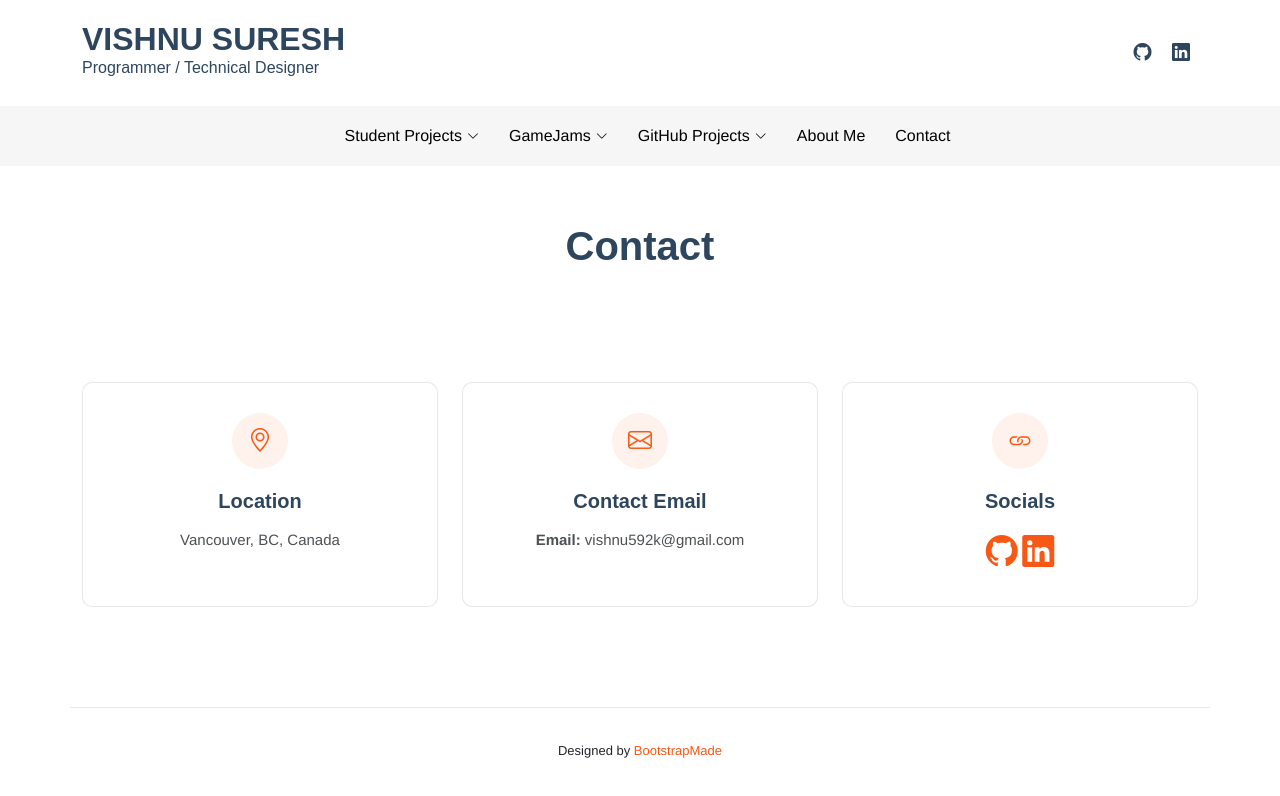
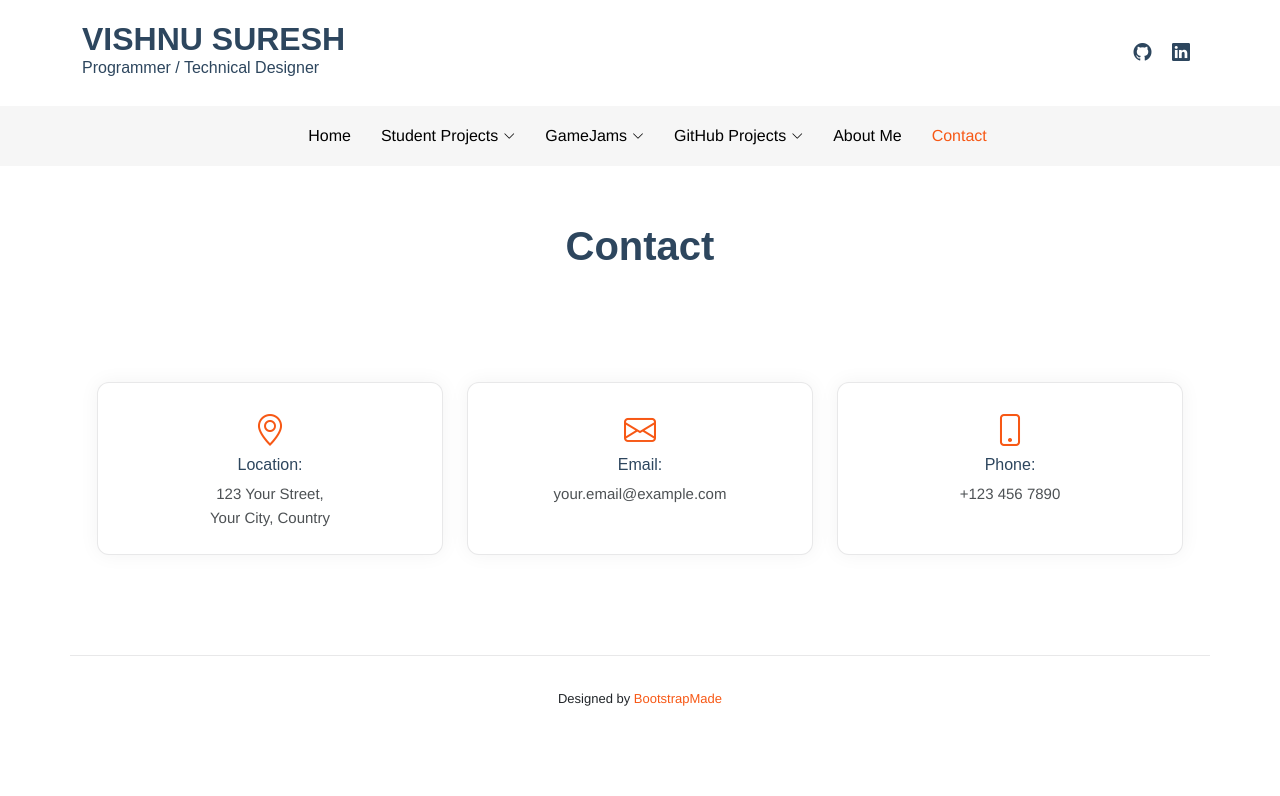
Before and after one commit to VishnuGameDesign/portfolio, a plain HTML site: page contact.html in a window 1280 px wide. Drawn offline with Linux system fonts and the light colour scheme.

Commit message:
home tab for index

```diff
--- a/assets/css/main.css
+++ b/assets/css/main.css
@@ -3317,6 +3317,32 @@ section,
   background-color: color-mix(in srgb, var(--accent-color), transparent 20%);
 }
 
+.contact .container {
+    padding-left: 15px;
+    padding-right: 15px;
+}
+
+.contact .row {
+    margin-left: 0;
+    margin-right: 0;
+    margin-right: 0;
+}
+
+.contact .info-card {
+    padding: 1.5rem;
+    border-radius: 12px;
+    box-shadow: 0 0 20px rgba(0, 0, 0, 0.05);
+    background: #fff;
+    text-align: center;
+    height: 100%;
+}
+
+    .contact .info-card i {
+        font-size: 2rem;
+        color: var(--accent-color);
+        margin-bottom: 0.5rem;
+    }
+
 /*--------------------------------------------------------------
 # Search Results Posts Section
 --------------------------------------------------------------*/
--- a/contact.html
+++ b/contact.html
@@ -69,15 +69,16 @@
             <div class="container d-flex justify-content-center position-relative">
                 <nav id="navmenu" class="navmenu">
                     <ul>
+                        <li><a href="index.html">Home</a></li>
                         <li class="dropdown">
-                            <a href="index.html" class="toggle-dropdown">Student Projects<i class="bi bi-chevron-down"></i></a>
+                            <a href="#" class="toggle-dropdown">Student Projects<i class="bi bi-chevron-down"></i></a>
                             <ul class="dropdown-content">
                                 <li><a href="trainwreck.html">Train Wreck</a></li>
                                 <li><a href="calamitychasm.html">Calamity Chasm</a></li>
                             </ul>
                         </li>
                         <li class="dropdown">
-                            <a href="index.html" class="toggle-dropdown">GameJams<i class="bi bi-chevron-down"></i></a>
+                            <a href="#" class="toggle-dropdown">GameJams<i class="bi bi-chevron-down"></i></a>
                             <ul class="dropdown-content">
                                 <li><a href="cosmiccruiserrepair.html">Cosmic Cruiser Repair</a></li>
                                 <li><a href="runbubblesrun.html">Run Bubbles Run!</a></li>
@@ -91,7 +92,7 @@
                             </ul>
                         </li>
                         <li><a href="about.html">About Me</a></li>
-                        <li><a href="contact.html">Contact</a></li>
+                        <li><a href="contact.html" class="active">Contact</a></li>
                     </ul>
                     <i class="mobile-nav-toggle d-xl-none bi bi-list"></i>
                 </nav>
@@ -107,46 +108,35 @@
                 <h1>Contact</h1>
             </div>
         </div><!-- End Page Title -->
-
         <!-- Contact Section -->
         <section id="contact" class="contact section">
             <div class="container" data-aos="fade-up" data-aos-delay="100">
-        <div class="row gy-4 mb-3">
-          <div class="col-lg-4" data-aos="fade-up" data-aos-delay="100">
+
+                <div class="row justify-content-center gy-4 mb-3">
+                    <div class="col-lg-4">
                         <div class="info-card">
-              <div class="icon-box">
                             <i class="bi bi-geo-alt"></i>
-              </div>
-              <h3>Location</h3>
-              <p>Vancouver, BC, Canada</p>
+                            <h4>Location:</h4>
+                            <p>123 Your Street,<br> Your City, Country</p>
                         </div>
                     </div>
-          <div class="col-lg-4" data-aos="fade-up" data-aos-delay="200">
+                    <div class="col-lg-4">
                         <div class="info-card">
-              <div class="icon-box">
                             <i class="bi bi-envelope"></i>
-              </div>
-              <h3>Contact Email</h3>
-                <p><strong>Email:</strong> vishnu592k@gmail.com</p>
+                            <h4>Email:</h4>
+                            <p>your.email@example.com</p>
                         </div>
                     </div>
-          <div class="col-lg-4" data-aos="fade-up" data-aos-delay="200">
+                    <div class="col-lg-4">
                         <div class="info-card">
-              <div class="icon-box">
-                <i class="bi bi-link"></i>
-              </div>
-              <h3>Socials</h3>
-              <a href="https://github.com/VishnuGameDesign" target="_blank" rel="noopener noreferrer">
-                <i class="bi bi-github fs-2"></i>
-              </a>
-              <a href="https://www.linkedin.com/in/vishnu-suresh-5ab471267/" target="_blank" rel="noopener noreferrer">
-                <i class="bi bi-linkedin fs-2"></i>
-              </a>
+                            <i class="bi bi-phone"></i>
+                            <h4>Phone:</h4>
+                            <p>+123 456 7890</p>
                         </div>
                     </div>
                 </div>
             </div>
-    </section><!-- /Contact Section -->
+        </section> <!-- End Contact Section -->
     </main>
 
   <footer id="footer" class="footer">
```
Also changed, not shown: 2Dcharactermovement.html (+4 -3 lines), about.html (+8 -5 lines), calamitychasm.html (+3 -2 lines), cosmiccruiserrepair.html (+3 -2 lines), geckoup.html (+3 -2 lines), index.html (+3 -2 lines), runbubblesrun.html (+3 -2 lines), trainwreck.html (+3 -2 lines). Lines whose indentation alone changed are shown as unchanged.
